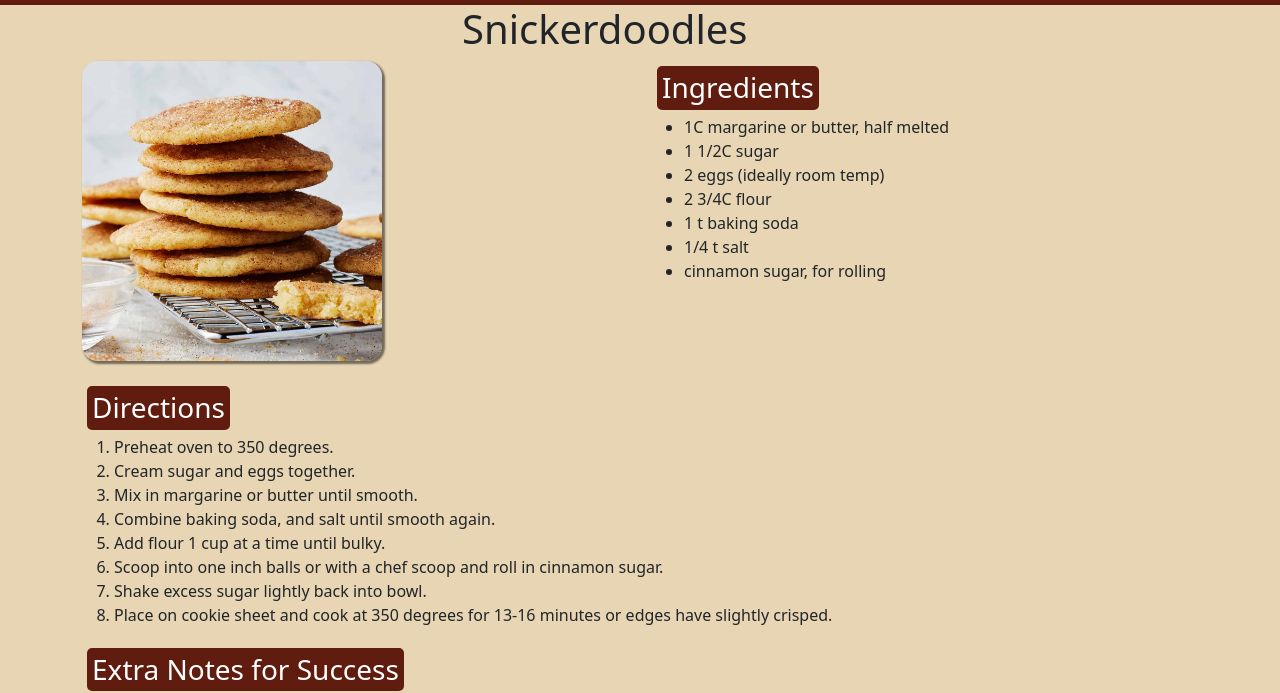
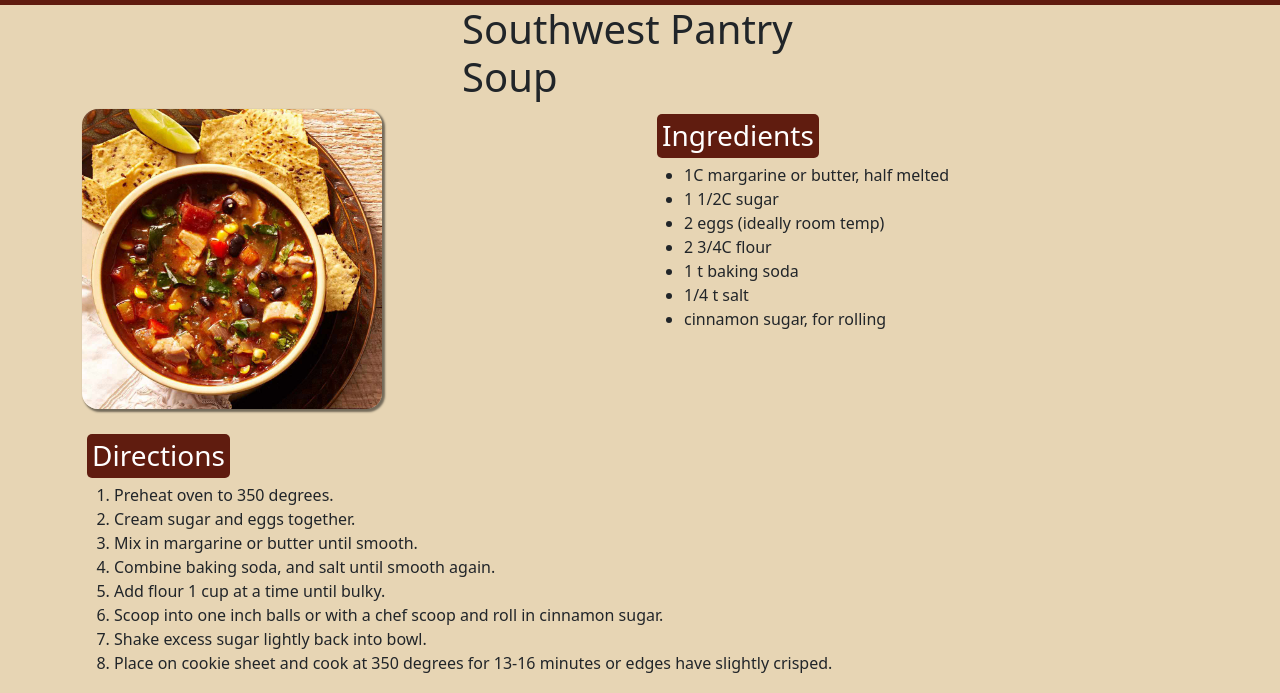
Before and after one commit to HeavensLanding/WhiskedWonder, a plain HTML site: page Southwest-Pantry-Soup.html in a window 1280 px wide. Shown: the part 91-784 px from the top of the page. Drawn offline with nearby package versions, Linux system fonts and the light colour scheme.

Commit message:
header 1 and pic

```diff
--- a/Southwest-Pantry-Soup.html
+++ b/Southwest-Pantry-Soup.html
@@ -29,12 +29,12 @@
 <div class="container">
     <div class="row justify-content-center">
         <div class="col-4">
-            <h1>Snickerdoodles</h1>
+            <h1>Southwest Pantry Soup</h1>
         </div>
     </div>
     <div class="row">
         <div class="col-sm-12 col-md-6 col-lg-6">
-            <img src="snickerdoodles.jpg" class="img-fluid max-snicker-pic">
+            <img src="sw-soup-pic.jpg" class="img-fluid max-snicker-pic">
         </div>
         <div class="col-sm-12 col-md-6 col-lg-6">
             <h3 class="header">Ingredients</h3>
```
Also changed, not shown: sw-soup-pic.jpg (added).
